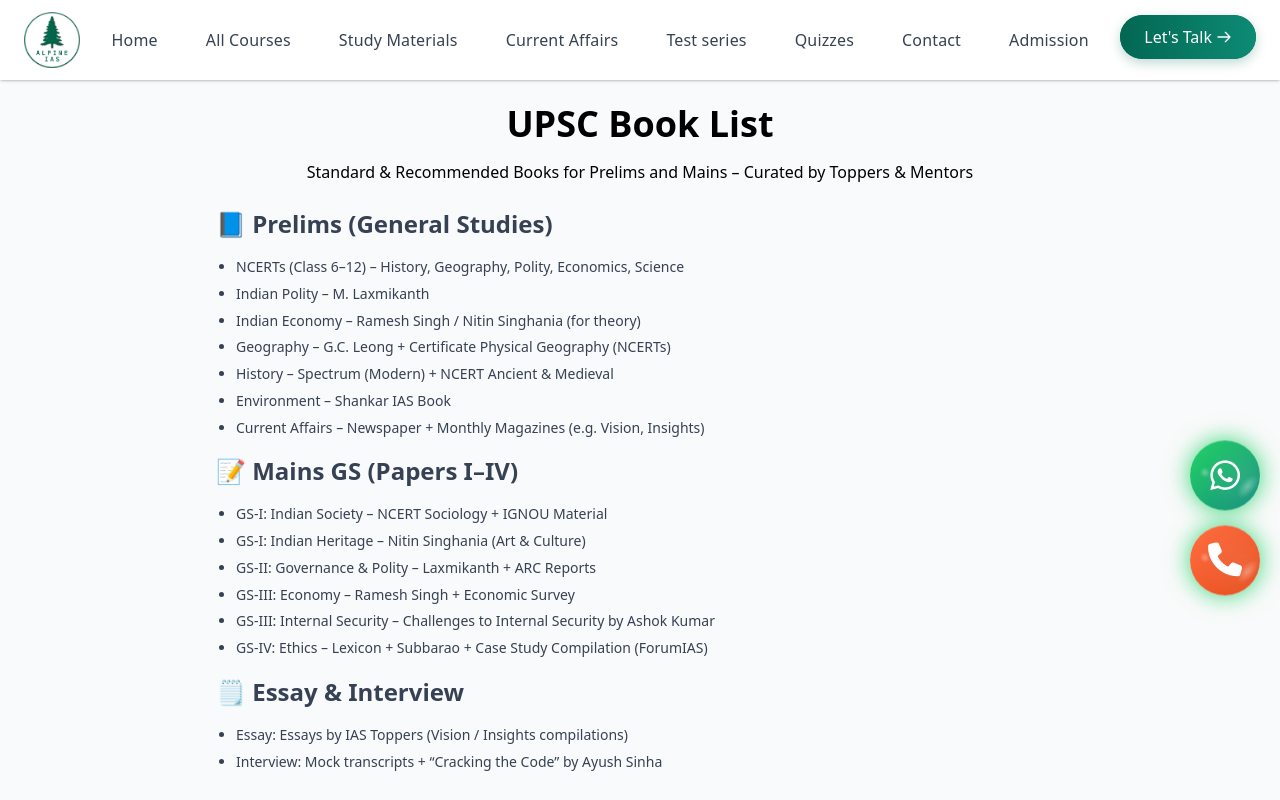
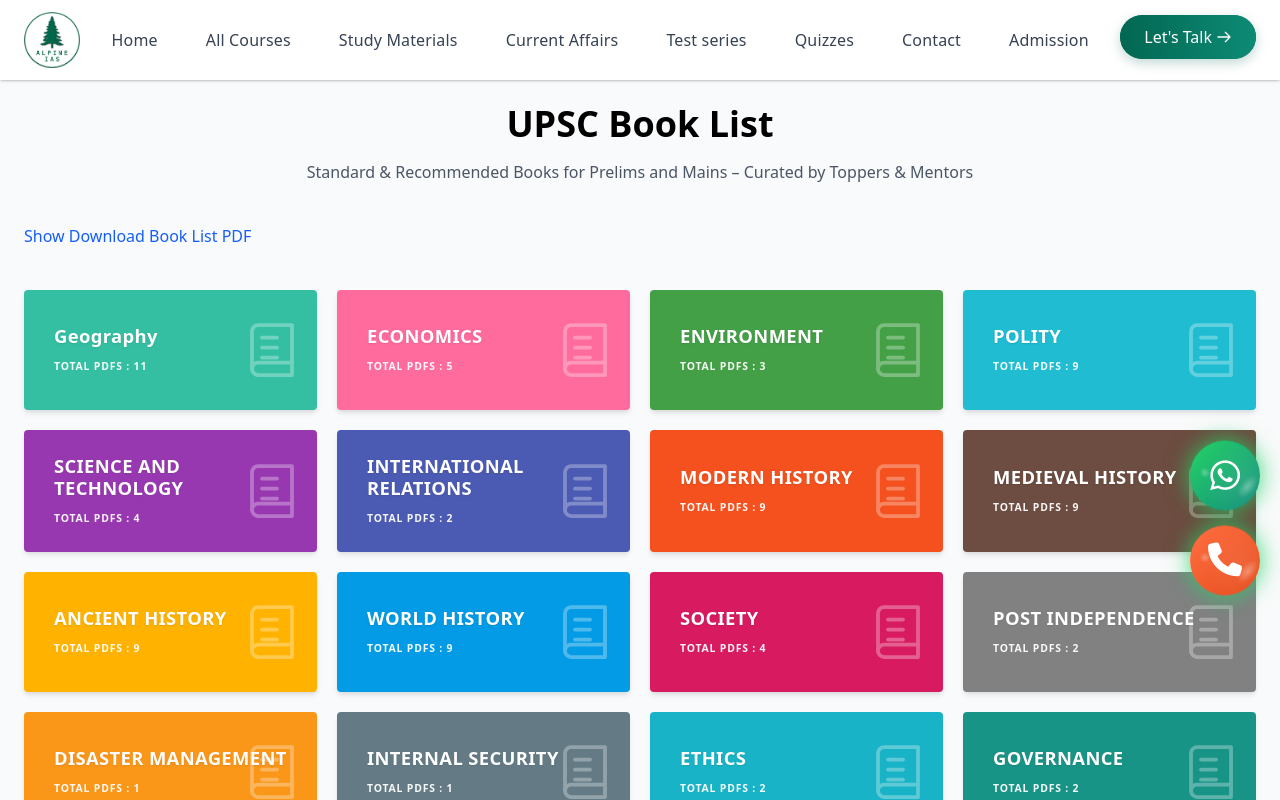
Before and after one commit to abhimanyuonline/AlpineIAS, a SvelteKit app: page /study-material/booklist in a window 1280 px wide. Built offline with nearby package versions, Linux system fonts and the light colour scheme.

Commit message:
added more list

```diff
--- a/src/routes/study-material/booklist/+page.svelte
+++ b/src/routes/study-material/booklist/+page.svelte
@@ -1,6 +1,27 @@
 <script>
   let showBooks = false;
   function toggle() { showBooks = !showBooks; }
+
+  const categories = [
+    { title: "Geography", count: 11, link: "https://www.drishtiias.com/free-downloads/ncert-geography-downloads", color: "#34bfa3" },
+    { title: "ECONOMICS", count: 5, link: "https://www.drishtiias.com/free-downloads/ncert-books-economics-download", color: "#ff6b9d" },
+    { title: "ENVIRONMENT", count: 3, link: "https://www.drishtiias.com/free-downloads/ncert-books-environment-ecology-download", color: "#43a047" },
+    { title: "POLITY", count: 9, link: "https://www.drishtiias.com/free-downloads/ncert-book-polity-download", color: "#1fbcd2" },
+    { title: "SCIENCE AND TECHNOLOGY", count: 4, link: "", color: "#8e24aa" },
+    { title: "INTERNATIONAL RELATIONS", count: 2, link: "", color: "#3949ab" },
+    { title: "MODERN HISTORY", count: 9, link: "https://www.drishtiias.com/free-downloads/ncert-history-downloads", color: "#f4511e" },
+    { title: "MEDIEVAL HISTORY", count: 9, link: "https://www.drishtiias.com/free-downloads/ncert-history-downloads", color: "#6d4c41" },
+    { title: "ANCIENT HISTORY", count: 9, link: "https://www.drishtiias.com/free-downloads/ncert-history-downloads", color: "#ffb300" },
+    { title: "WORLD HISTORY", count: 9, link: "https://www.drishtiias.com/free-downloads/ncert-history-downloads", color: "#039be5" },
+    { title: "SOCIETY", count: 4, link: "https://www.drishtiias.com/free-downloads/ncert-books-sociology-download", color: "#d81b60" },
+    { title: "POST INDEPENDENCE", count: 2, link: "", color: "#757575" },
+    { title: "DISASTER MANAGEMENT", count: 1, link: "", color: "#fb8c00" },
+    { title: "INTERNAL SECURITY", count: 1, link: "", color: "#546e7a" },
+    { title: "ETHICS", count: 2, link: "", color: "#00acc1" },
+    { title: "GOVERNANCE", count: 2, link: "", color: "#00897b" },
+    { title: "SOCIAL JUSTICE", count: 1, link: "", color: "#e91e63" },
+    { title: "CURRENT AFFAIRS", count: 12, link: "", color: "#fbc02d" }
+  ];
 </script>
 
 <svelte:head>
@@ -9,55 +30,60 @@
 </svelte:head>
 
 <div class="bg-gray-50 min-h-screen">
-  <main class="p-6 max-w-4xl mx-auto">
+  <main class="p-6 max-w-7xl mx-auto">
     <h1 class="text-4xl font-bold text-center mb-4">UPSC Book List</h1>
-    <p class="text-center mb-6">Standard & Recommended Books for Prelims and Mains – Curated by Toppers & Mentors</p>
+    <p class="text-center mb-10 text-gray-600">Standard & Recommended Books for Prelims and Mains – Curated by Toppers & Mentors</p>
 
-    <section class="mb-6 text-gray-700 text-sm leading-relaxed space-y-4">
-      <h2 class="text-2xl font-bold">📘 Prelims (General Studies)</h2>
-      <ul class="list-disc pl-5 space-y-1">
-        <li>NCERTs (Class 6–12) – History, Geography, Polity, Economics, Science</li>
-        <li>Indian Polity – M. Laxmikanth</li>
-        <li>Indian Economy – Ramesh Singh / Nitin Singhania (for theory)</li>
-        <li>Geography – G.C. Leong + Certificate Physical Geography (NCERTs)</li>
-        <li>History – Spectrum (Modern) + NCERT Ancient & Medieval</li>
-        <li>Environment – Shankar IAS Book</li>
-        <li>Current Affairs – Newspaper + Monthly Magazines (e.g. Vision, Insights)</li>
-      </ul>
-
-      <h2 class="text-2xl font-bold">📝 Mains GS (Papers I–IV)</h2>
-      <ul class="list-disc pl-5 space-y-1">
-        <li>GS-I: Indian Society – NCERT Sociology + IGNOU Material</li>
-        <li>GS-I: Indian Heritage – Nitin Singhania (Art & Culture)</li>
-        <li>GS-II: Governance & Polity – Laxmikanth + ARC Reports</li>
-        <li>GS-III: Economy – Ramesh Singh + Economic Survey</li>
-        <li>GS-III: Internal Security – Challenges to Internal Security by Ashok Kumar</li>
-        <li>GS-IV: Ethics – Lexicon + Subbarao + Case Study Compilation (ForumIAS)</li>
-      </ul>
-
-      <h2 class="text-2xl font-bold">🗒️ Essay & Interview</h2>
-      <ul class="list-disc pl-5 space-y-1">
-        <li>Essay: Essays by IAS Toppers (Vision / Insights compilations)</li>
-        <li>Interview: Mock transcripts + “Cracking the Code” by Ayush Sinha</li>
-      </ul>
-    </section>
-
-    <section class="mb-6">
-      <button class="text-blue-600 underline" on:click={toggle}>
+    <section class="mb-8">
+      <button class="text-blue-600 hover:text-blue-800 font-medium transition-colors" on:click={toggle}>
         <span>{showBooks ? 'Hide' : 'Show'}</span> Download Book List PDF
       </button>
 
       {#if showBooks}
-        <ul class="list-disc pl-5 mt-4 space-y-2 text-green-700 text-sm">
+        <ul class="list-disc pl-5 mt-4 space-y-2 text-green-700 text-sm animate-fade-in">
           <li><a href="https://drive.google.com/drive/folders/1rqi_zAnf7QAckjy61osSb1j7eAYKO5DP?usp=sharing" target="_blank" class="underline">📄 Complete UPSC Book List (Prelims + Mains)</a></li>
         </ul>
       {/if}
     </section>
 
-    <div class="flex justify-center mt-8">
+    <div class="download-grid">
+      {#each categories as cat}
+        {#if cat.link}
+          <a href={cat.link} target="_blank" class="card-slide with-link" style="--card-bg: {cat.color}">
+            <div class="card-content">
+              <span class="card-title">{cat.title}</span>
+              <span class="card-count">TOTAL PDFS : {cat.count}</span>
+            </div>
+            <div class="card-icon">
+              <svg viewBox="0 0 24 24" fill="none" stroke="currentColor" stroke-width="1.5" stroke-linecap="round" stroke-linejoin="round">
+                <path d="M4 19.5A2.5 2.5 0 0 1 6.5 17H20"/>
+                <path d="M6.5 2H20v20H6.5A2.5 2.5 0 0 1 4 19.5v-15A2.5 2.5 0 0 1 6.5 2z"/>
+                <path d="M8 7h6"/><path d="M8 11h6"/><path d="M8 15h6"/>
+              </svg>
+            </div>
+          </a>
+        {:else}
+          <div class="card-slide no-link" style="--card-bg: {cat.color}">
+            <div class="card-content">
+              <span class="card-title">{cat.title}</span>
+              <span class="card-count">TOTAL PDFS : {cat.count}</span>
+            </div>
+            <div class="card-icon">
+              <svg viewBox="0 0 24 24" fill="none" stroke="currentColor" stroke-width="1.5" stroke-linecap="round" stroke-linejoin="round">
+                <path d="M4 19.5A2.5 2.5 0 0 1 6.5 17H20"/>
+                <path d="M6.5 2H20v20H6.5A2.5 2.5 0 0 1 4 19.5v-15A2.5 2.5 0 0 1 6.5 2z"/>
+                <path d="M8 7h6"/><path d="M8 11h6"/><path d="M8 15h6"/>
+              </svg>
+            </div>
+          </div>
+        {/if}
+      {/each}
+    </div>
+
+    <div class="flex justify-center mt-12">
       <a
         href="https://drive.google.com/drive/folders/1rqi_zAnf7QAckjy61osSb1j7eAYKO5DP?usp=sharing"
-        class="bg-green-600 hover:bg-green-700 text-white px-8 py-3 rounded-full font-semibold text-lg transition-colors"
+        class="bg-green-600 hover:bg-green-700 text-white px-10 py-4 rounded-xl font-bold text-lg transition-all transform hover:scale-105 shadow-lg shadow-green-200"
         target="_blank"
       >
         📥 Download Full Book List PDF
@@ -67,7 +93,100 @@
 </div>
 
 <style>
-  a:hover {
-    text-decoration: underline;
+  .download-grid {
+    display: grid;
+    grid-template-columns: repeat(1, 1fr);
+    gap: 20px;
+    padding: 10px 0;
+  }
+
+  @media (min-width: 640px) {
+    .download-grid {
+      grid-template-columns: repeat(2, 1fr);
+    }
+  }
+
+  @media (min-width: 1024px) {
+    .download-grid {
+      grid-template-columns: repeat(4, 1fr);
+    }
+  }
+
+  .card-slide {
+    position: relative;
+    display: flex;
+    align-items: center;
+    justify-content: space-between;
+    padding: 25px 30px;
+    background-color: var(--card-bg);
+    border-radius: 4px;
+    text-decoration: none;
+    transition: all 0.3s ease;
+    min-height: 120px;
+    box-shadow: 0 4px 6px -1px rgba(0, 0, 0, 0.1), 0 2px 4px -1px rgba(0, 0, 0, 0.06);
+    overflow: hidden;
+  }
+
+  .card-slide.with-link:hover {
+    transform: translateY(-4px);
+    box-shadow: 0 10px 15px -3px rgba(0, 0, 0, 0.15), 0 4px 6px -2px rgba(0, 0, 0, 0.1);
+    filter: brightness(1.05);
+    cursor: pointer;
+  }
+
+  .card-slide.no-link {
+    cursor: default;
+    opacity: 0.9;
+  }
+
+  .card-content {
+    display: flex;
+    flex-direction: column;
+    z-index: 2;
+    color: white;
+  }
+
+  .card-title {
+    font-size: 1.15rem;
+    font-weight: 700;
+    margin-bottom: 12px;
+    letter-spacing: 0.02em;
+    text-shadow: 0 1px 2px rgba(0, 0, 0, 0.1);
+    line-height: 1.2;
+  }
+
+  .card-count {
+    font-size: 0.65rem;
+    font-weight: 700;
+    text-transform: uppercase;
+    letter-spacing: 0.08em;
+    opacity: 0.95;
+  }
+
+  .card-icon {
+    position: absolute;
+    right: 15px;
+    top: 50%;
+    transform: translateY(-50%);
+    width: 60px;
+    height: 60px;
+    color: white;
+    opacity: 0.3;
+    z-index: 1;
+    transition: transform 0.3s ease;
+  }
+
+  .card-slide.with-link:hover .card-icon {
+    transform: translateY(-50%) scale(1.1);
+    opacity: 0.4;
+  }
+
+  .animate-fade-in {
+    animation: fadeIn 0.4s ease-out forwards;
+  }
+
+  @keyframes fadeIn {
+    from { opacity: 0; transform: translateY(10px); }
+    to { opacity: 1; transform: translateY(0); }
   }
 </style>
```
